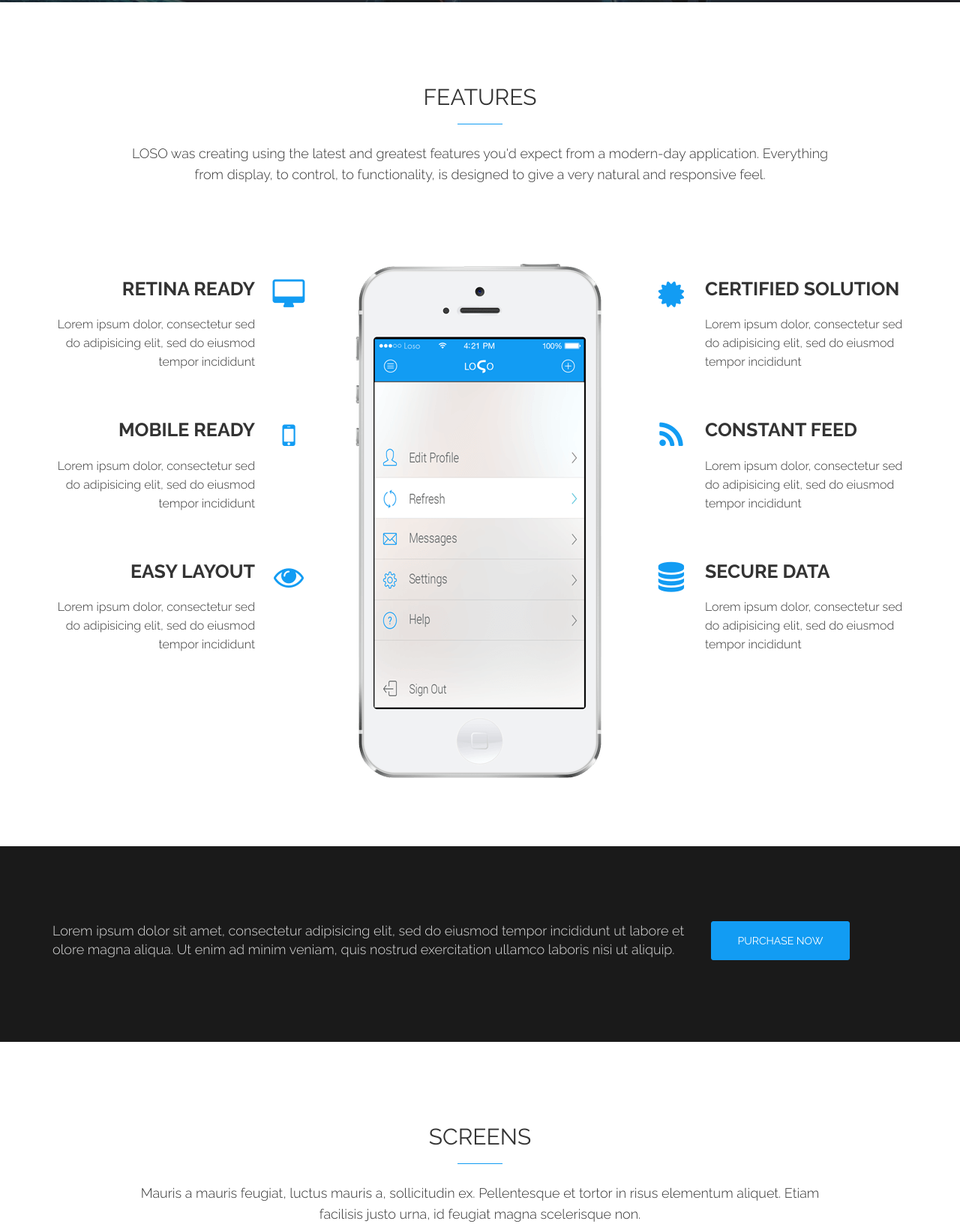
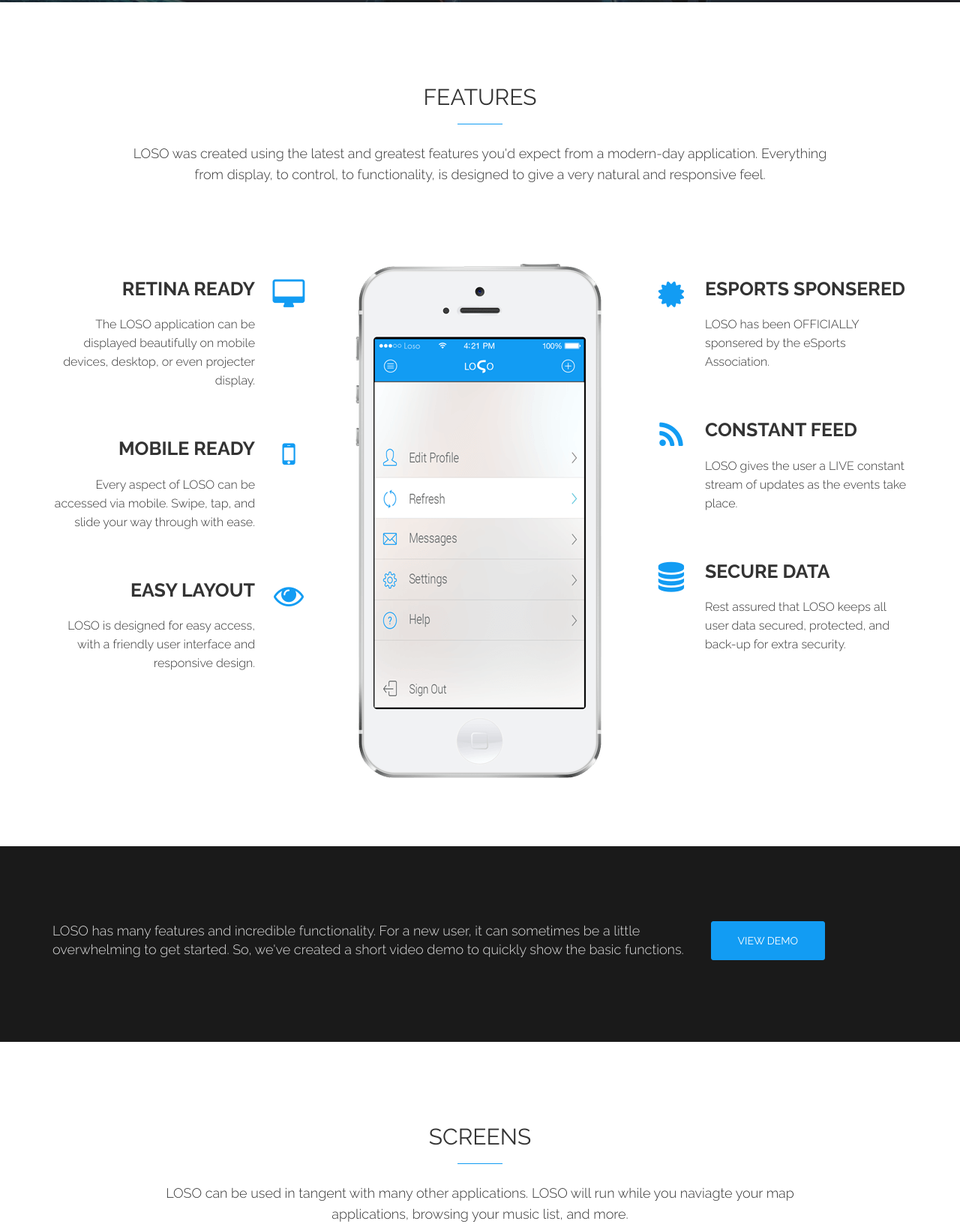
Before and after one commit to RyanBowdre/Loso_responsiveWebsiteProject, a plain HTML site: page index.html in a window 1280 px wide. Shown: the part 2373-4010 px from the top of the page at 75% size. Drawn offline with Linux system fonts and the light colour scheme.

Commit message:
Text / image edits

```diff
--- a/index.html
+++ b/index.html
@@ -397,7 +397,7 @@
 
                             <h2> Features </h2>
 
-                            <p>LOSO was creating using the latest and greatest features you'd expect from a modern-day application. Everything from display, to control, to functionality, is designed to give a very natural and responsive feel. </p>
+                            <p>LOSO was created using the latest and greatest features you'd expect from a modern-day application. Everything from display, to control, to functionality, is designed to give a very natural and responsive feel. </p>
 
                         </div>
 
@@ -430,7 +430,7 @@
 
                                 <!-- feature item title & description -->
                                 <h3> RETINA READY </h3>
-                                <p>Lorem ipsum dolor, consectetur sed do adipisicing elit, sed do eiusmod tempor incididunt</p>
+                                <p>The LOSO application can be displayed beautifully on mobile devices, desktop, or even projecter display.</p>
 
                             </div>
 
@@ -444,7 +444,7 @@
 
                                 <!-- feature item title & description -->
                                 <h3> MOBILE READY </h3>
-                                <p>Lorem ipsum dolor, consectetur sed do adipisicing elit, sed do eiusmod tempor incididunt</p>
+                                <p>Every aspect of LOSO can be accessed via mobile. Swipe, tap, and slide your way through with ease.</p>
 
                             </div>
 
@@ -457,7 +457,7 @@
 
                                 <!-- feature item title & description -->
                                 <h3> EASY LAYOUT</h3>
-                                <p>Lorem ipsum dolor, consectetur sed do adipisicing elit, sed do eiusmod tempor incididunt</p>
+                                <p>LOSO is designed for easy access, with a friendly user interface and responsive design. </p>
 
                             </div>
 
@@ -489,9 +489,9 @@
                                 </div>
 
                                 <!-- feature item title and description -->
-                                <h3> CERTIFIED SOLUTION</h3>
+                                <h3> eSPORTS SPONSERED</h3>
 
-                                <p>Lorem ipsum dolor, consectetur sed do adipisicing elit, sed do eiusmod tempor incididunt</p>
+                                <p>LOSO has been OFFICIALLY sponsered by the eSports Association.</p>
 
 
                             </div>
@@ -510,7 +510,7 @@
                                 <!-- feature item title and description -->
                                 <h3> CONSTANT FEED</h3>
 
-                                <p>Lorem ipsum dolor, consectetur sed do adipisicing elit, sed do eiusmod tempor incididunt</p>
+                                <p>LOSO gives the user a LIVE constant stream of updates as the events take place. </p>
 
 
                             </div>
@@ -528,7 +528,7 @@
                                 <!-- feature item title and description -->
                                 <h3> SECURE DATA</h3>
 
-                                <p>Lorem ipsum dolor, consectetur sed do adipisicing elit, sed do eiusmod tempor incididunt</p>
+                                <p>Rest assured that LOSO keeps all user data secured, protected, and back-up for extra security. </p>
 
 
                             </div>
@@ -561,13 +561,13 @@
 
                     <div class="col-md-9">
 
-                        <p>Lorem ipsum dolor sit amet, consectetur adipisicing elit, sed do eiusmod tempor incididunt ut labore et olore magna aliqua. Ut enim ad minim veniam, quis nostrud exercitation ullamco laboris nisi ut aliquip.</p>
+                        <p>LOSO has many features and incredible functionality. For a new user, it can sometimes be a little overwhelming to get started. So, we've created a short video demo to quickly show the basic functions.  </p>
 
                     </div>
 
                     <div class="col-md-3">
 
-                        <a class="btn btn-primary btn-pruchase-now" href="#">Purchase Now</a>
+                        <a class="btn btn-primary btn-pruchase-now" href="#">View Demo</a>
 
                     </div>
 
@@ -590,7 +590,7 @@
                         <div class="section-title">
 
                             <h2> Screens </h2>
-                            <p>Mauris a mauris feugiat, luctus mauris a, sollicitudin ex. Pellentesque et tortor in risus elementum aliquet. Etiam facilisis justo urna, id feugiat magna scelerisque non.
+                            <p>LOSO can be used in tangent with many other applications. LOSO will run while you naviagte your map applications, browsing your music list, and more.
                             </p>
                         </div>
 
@@ -691,7 +691,7 @@
 
                                 <div><i class="fa fa-check"></i></div>
                                 <h2><span class="counter-num"> 1066 </span><span>+</span></h2>
-                                <p>Recomended</p>
+                                <p>Recommended</p>
                             </div>
 
                         </div>
@@ -722,7 +722,7 @@
 
 
                             <h2> Download Now </h2>
-                            <p>Vestibulum congue eros ac neque dignissim, vel imperdiet neque consectetur. Maecenas condimentum cursus maximus. Praesent eu diam efficitur</p>
+                            <p>LOSO is COMPLETELY free to download and use. All basic functionality for searching, locating, and registering for tournament events comes with the download. Explore the PREMIUM FEATURES section for info on additioanl paid services.</p>
 
                         </div>
 
@@ -765,7 +765,7 @@
                         <div class="available-title">
                             <h2>Available On </h2>
 
-                            <p>Vestibulum congue eros ac neque dignissim, vel imperdiet neque consectetur. Maecenas condimentum cursus maximus. Praesent eu diam efficitur</p>
+                            <p>LOSO is avaiable on ALL major device platforms, including Apple, Android, and Windows. LOSO is also available across all web browsers.</p>
 
                         </div>
 
@@ -859,7 +859,7 @@
                             <div class="section-title">
 
                                 <h2>Contact Us</h2>
-                                <p>Nulla blandit sem sed neque pretium mattis. Etiam consectetur eleifend felis porttitor porttitor. Phasellus sit amet augue fringilla, fringilla lectus at, tincidunt ante.</p>
+                                <p>Please reach out to us! Feel free to contact us with questions, concerns, or trouble shooting. We're also available to discuss partnerships and sponserships. </p>
                             </div>
 
                         </div>
```
